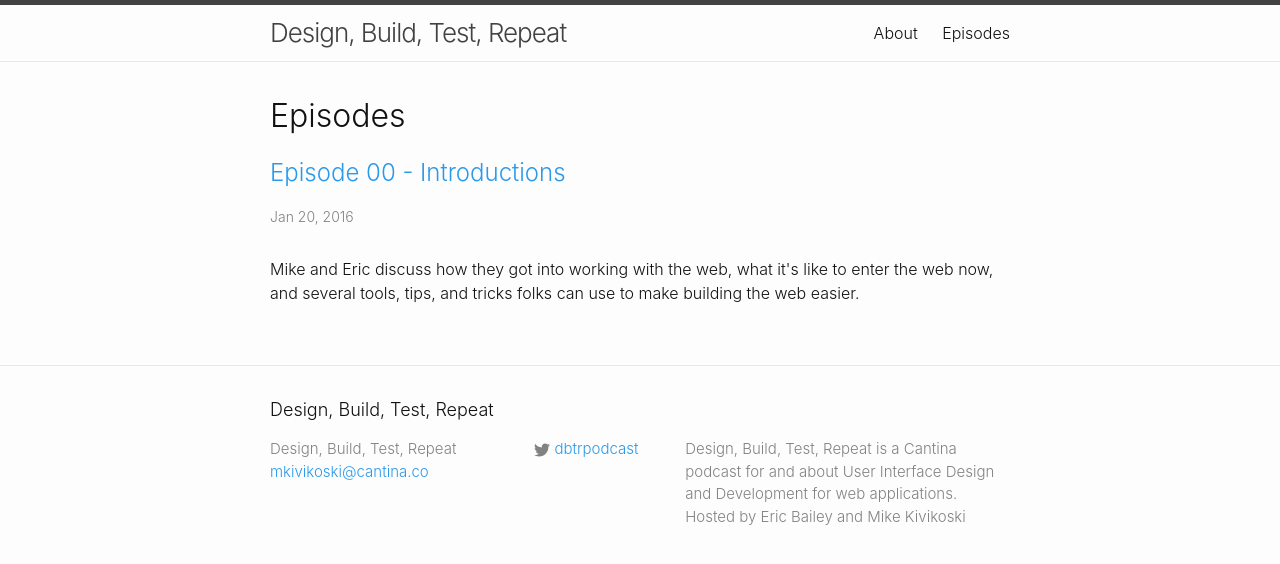
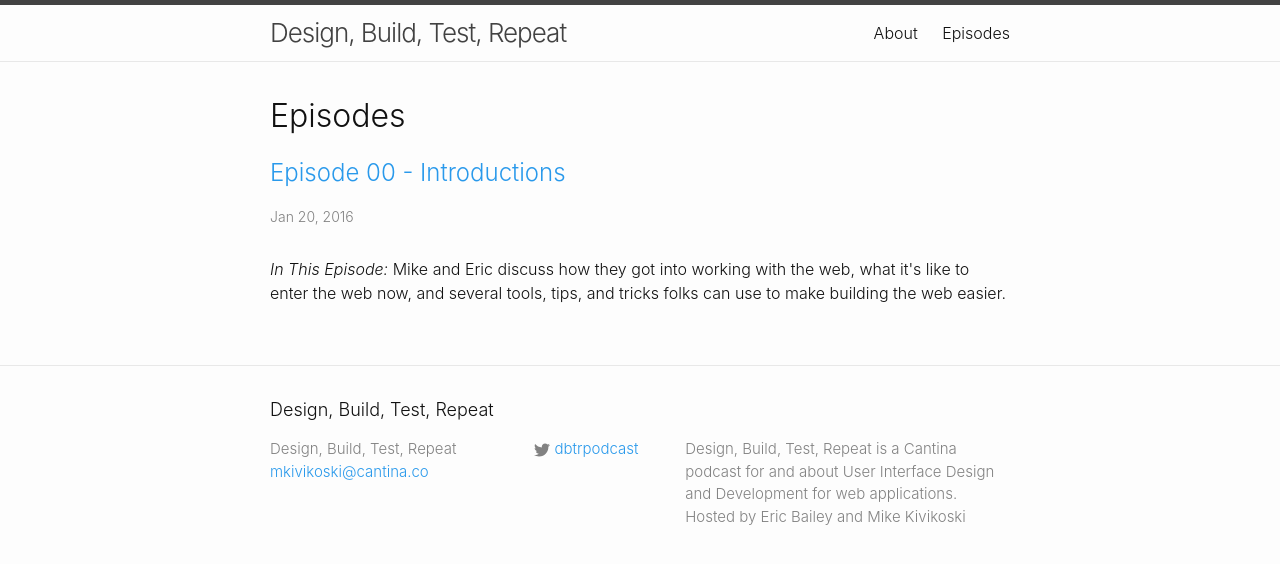
Before and after one commit to cantinac/design-build-test-repeat, a Jekyll site: the page built from episodes.md, in a window 1280 px wide. Shown: the top 564 px of the page. Built offline with Jekyll 4.4.1, drawn with Linux system fonts in a browser that asks for light colours.

Commit message:
added 'In this episode' as a data-prefix for summary content

```diff
--- a/_sass/_layout.scss
+++ b/_sass/_layout.scss
@@ -207,6 +207,13 @@
     }
 }
 
+.episode-summary{
+    &:before {
+        content: attr(data-episode-prefix);
+        font-style: italic;
+    }
+}
+
 .episode-content {
     margin-bottom: $spacing-unit;
 
--- a/episodes.md
+++ b/episodes.md
@@ -14,7 +14,7 @@
       <p class="episode-meta">{{ episode.date | date: "%b %-d, %Y" }}</p>
     </header>
 
-    <article class="episode-content" data-episode-prefix="In This Episode: ">
+    <article class="episode-summary" data-episode-prefix="In This Episode: ">
       {{ episode.summary }}
     </article>
   </li>
--- a/index.html
+++ b/index.html
@@ -33,6 +33,10 @@
         <h2>
           <a class="episode-link" href="{{ episode.url | prepend: site.baseurl }}">{{ episode.title }}</a>
         </h2>
+
+        <article class="episode-summary" data-episode-prefix="In This Episode: ">
+          {{ episode.summary }}
+        </article>
       </li>
 
     {% endfor %}
```
